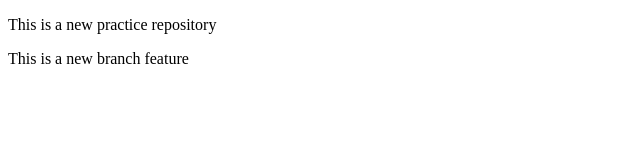
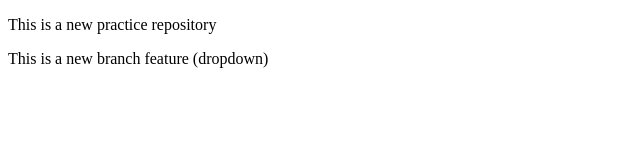
Before and after one commit to Intaza/localrepo, a plain HTML site: page index.html in a window 1280 px wide. Shown: the full height of the page, 0-640 px from the left. Drawn offline with Linux system fonts and the light colour scheme.

Commit message:
Add Dropdown

```diff
--- a/index.html
+++ b/index.html
@@ -7,6 +7,6 @@
 </head>
 <body>
     <p>This is a new practice repository</p>
-    <p>This is a new branch feature</p>
+    <p>This is a new branch feature (dropdown)</p>
 </body>
 </html>
```
